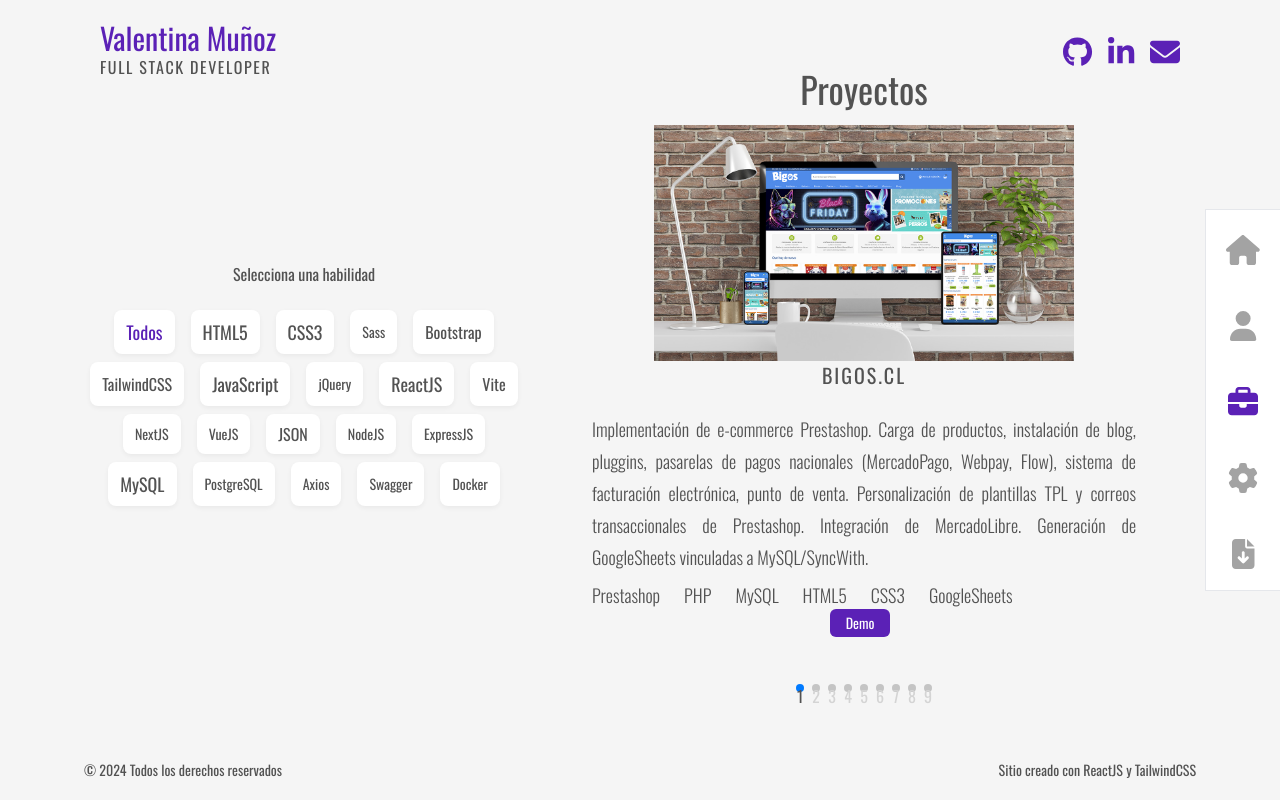
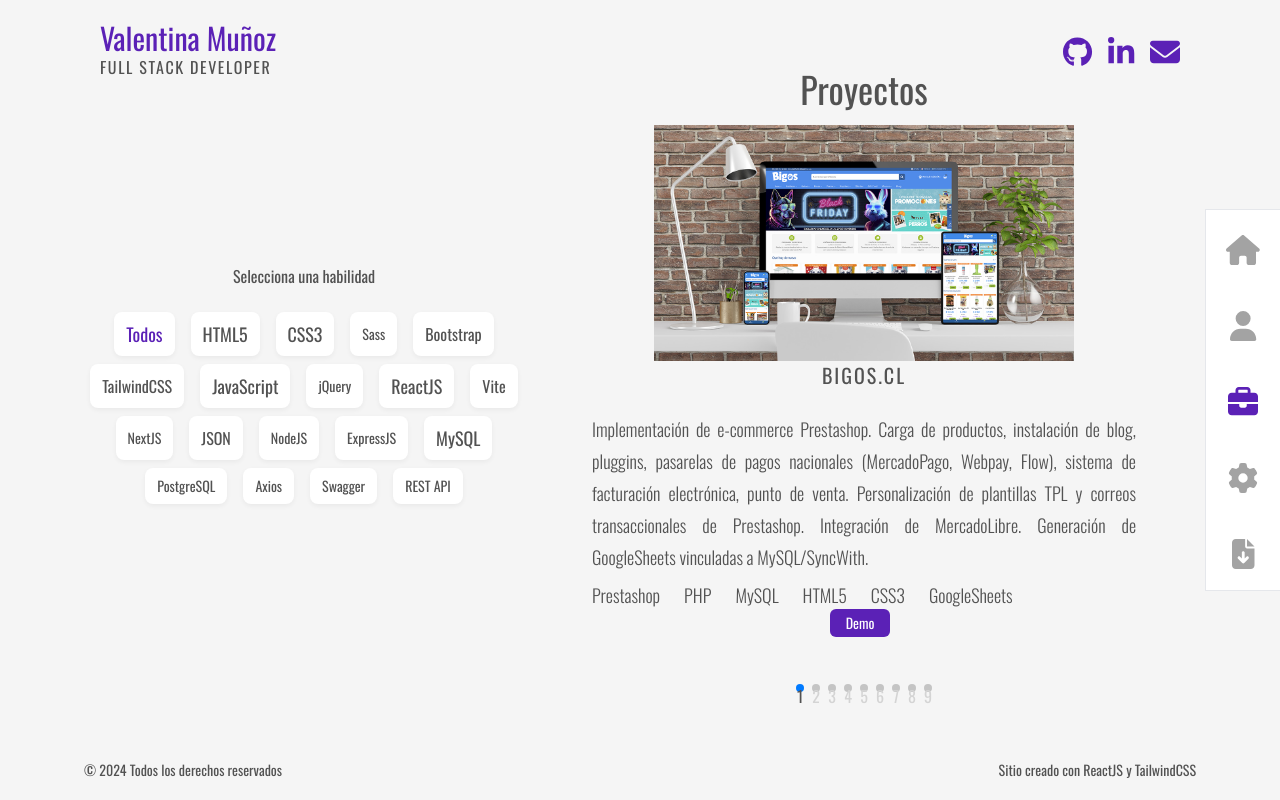
Before and after one commit to vnasp/vnasp.github.io, a React (Vite) app: page /#/portafolio in a window 1280 px wide. Built offline with nearby package versions, Linux system fonts and the light colour scheme.

Commit message:
Update skills data

```diff
--- a/src/data/SkillsData.jsx
+++ b/src/data/SkillsData.jsx
@@ -1,5 +1,6 @@
 import {
-  faShoppingCart
+  faShoppingCart,
+  faExchangeAlt,
 } from "@fortawesome/free-solid-svg-icons";
 import { FontAwesomeIcon } from "@fortawesome/react-fontawesome";
 
@@ -17,7 +18,7 @@
       { name: "ReactJS", icon: <i className="devicon-react-original colored"></i> },
       { name: "Vite", icon: <i className="devicon-vitejs-plain colored"></i> },
       { name: "NextJS", icon: <i className="devicon-nextjs-original-wordmark colored"></i> },
-      { name: "VueJS", icon: <i className="devicon-vuejs-plain colored"></i> },
+   /*   { name: "VueJS", icon: <i className="devicon-vuejs-plain colored"></i> },*/
       { name: "JSON", icon: <i className="devicon-json-plain colored"></i> },
     ],
   },
@@ -42,7 +43,8 @@
       },
       { name: "Axios", icon: <i className="devicon-axios-plain colored"></i> },
       { name: "Swagger", icon: <i className="devicon-swagger-plain colored"></i> },
-      { name: "Docker", icon: <i className="devicon-docker-plain colored"></i> },
+      { name: "REST API", icon: <FontAwesomeIcon icon={faExchangeAlt} />}
+   /*   { name: "Docker", icon: <i className="devicon-docker-plain colored"></i> },*/
     ],
   },
   {
```
